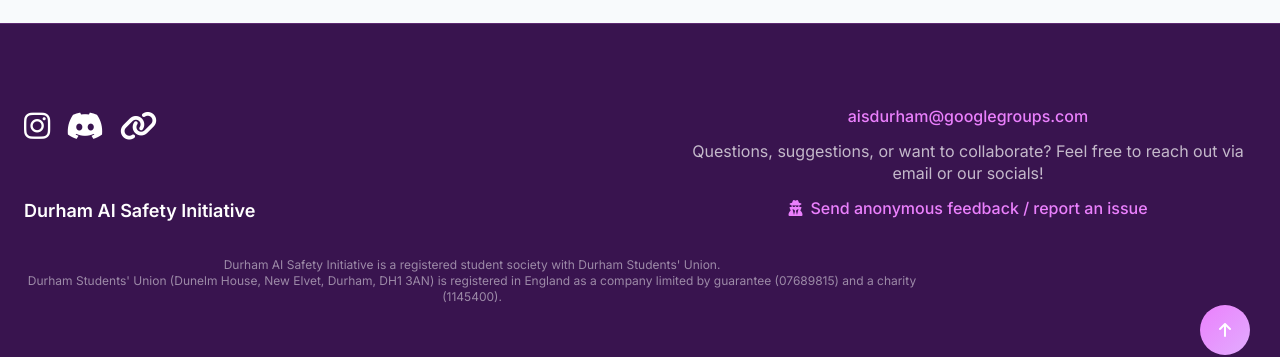
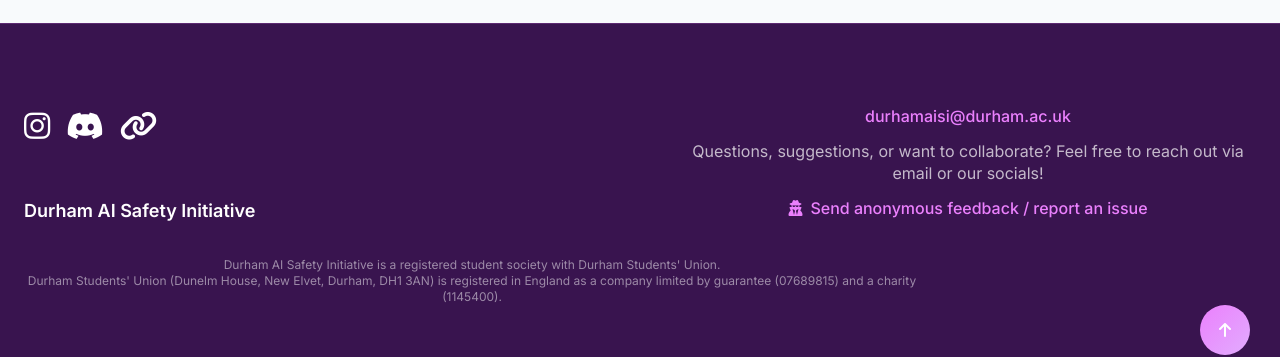
Before and after one commit to DurhamAISafety/durhamaisafety.github.io, a Jekyll site: the page built from pages/get-involved.html, in a window 1280 px wide and 900 px high, scrolled down 971 px. Shown: the part 515-872 px from the top of the window. Built offline with Jekyll 4.4.1, drawn with Linux system fonts in a browser that asks for light colours; nearby versions of some CDN libraries.

Commit message:
remove old logo & add new email #2

```diff
--- a/_config.yml
+++ b/_config.yml
@@ -8,7 +8,7 @@ description: >-
   dedicated to advancing AI safety research, education, and community engagement.
 
 # Contact Information
-email: aisdurham@googlegroups.com
+email: durhamaisi@durham.ac.uk
 baseurl: "" # Leave empty for GitHub Pages main domain
 url: "https://durhamaisafety.github.io/" # Your GitHub Pages URL
 
@@ -119,7 +119,7 @@ webmaster_verifications:
 # Site Author (for SEO)
 author:
   name: "Durham AI Safety Initiative"
-  email: "aisdurham@googlegroups.com"
+  email: "durhamaisi@durham.ac.uk"
 
 # Organization Schema
 organization:
--- a/_includes/footer.html
+++ b/_includes/footer.html
@@ -20,7 +20,7 @@
             <div class="flex-1 grid gap-3 text-sm md:text-base max-w-xl">
                 <div>
                     <a href="mailto:{{ site.email | default: 'durhamaisi@durham.ac.uk' }}" class="text-bright-purple hover:text-light-purple font-medium transition-colors">
-                        {{ site.email | default: "aisdurham@googlegroups.com" }}
+                        {{ site.email | default: "durhamaisi@durham.ac.uk" }}
                     </a>
                 </div>
                 <p class="text-white/70 leading-snug">
```
Also changed, not shown: images/AIS-logo.png, images/favicon.ico (deleted), images/favicon.png (deleted).
